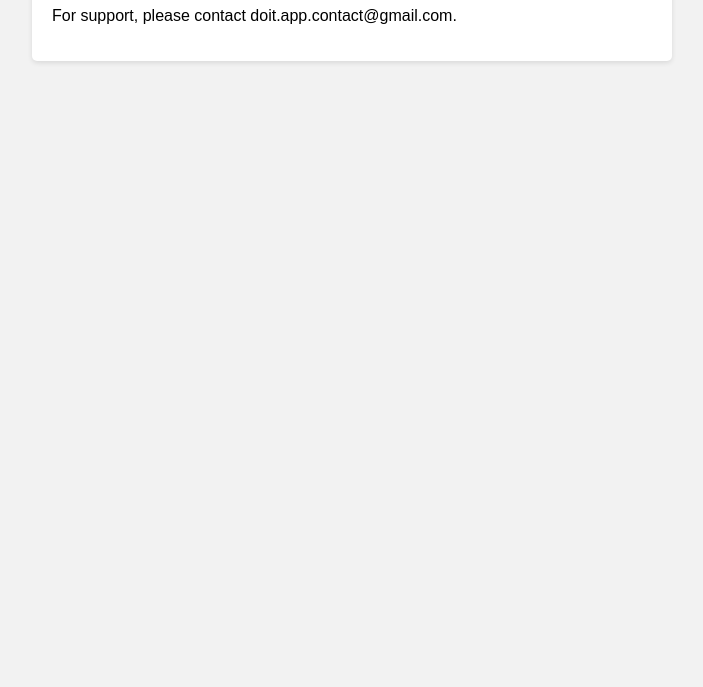
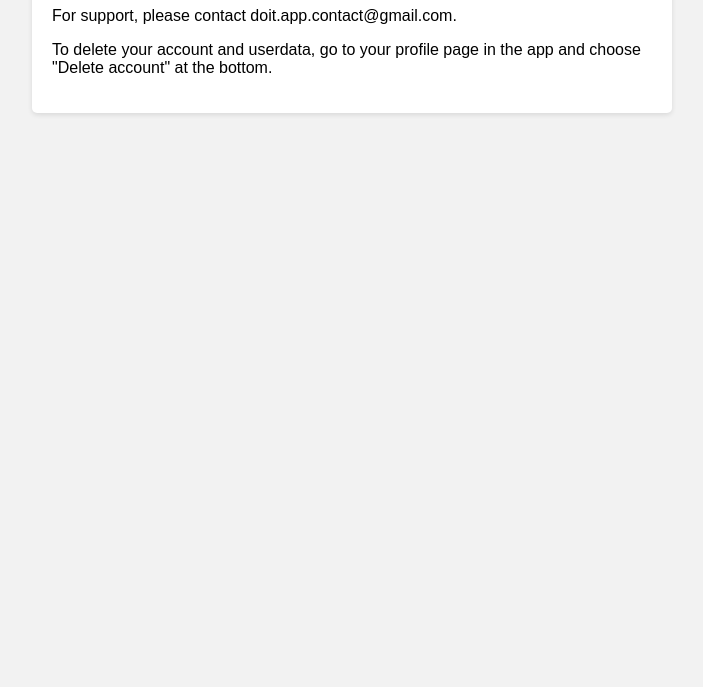
Before and after one commit to Torkilws/DoitPublic, a plain HTML site: page index.html in a window 1280 px wide. Shown: the part 113-800 px from the top of the page, without its empty margins (288-991 px from the left). Drawn offline with Linux system fonts and the light colour scheme.

Commit message:
Update index.html

```diff
--- a/index.html
+++ b/index.html
@@ -40,6 +40,7 @@
     <div class="container">
         <h1>Doit app support</h1>
         <p>For support, please contact doit.app.contact@gmail.com.</p>
+        <p>To delete your account and userdata, go to your profile page in the app and choose "Delete account" at the bottom.</p>
     </div>
 </body>
 </html>
```
